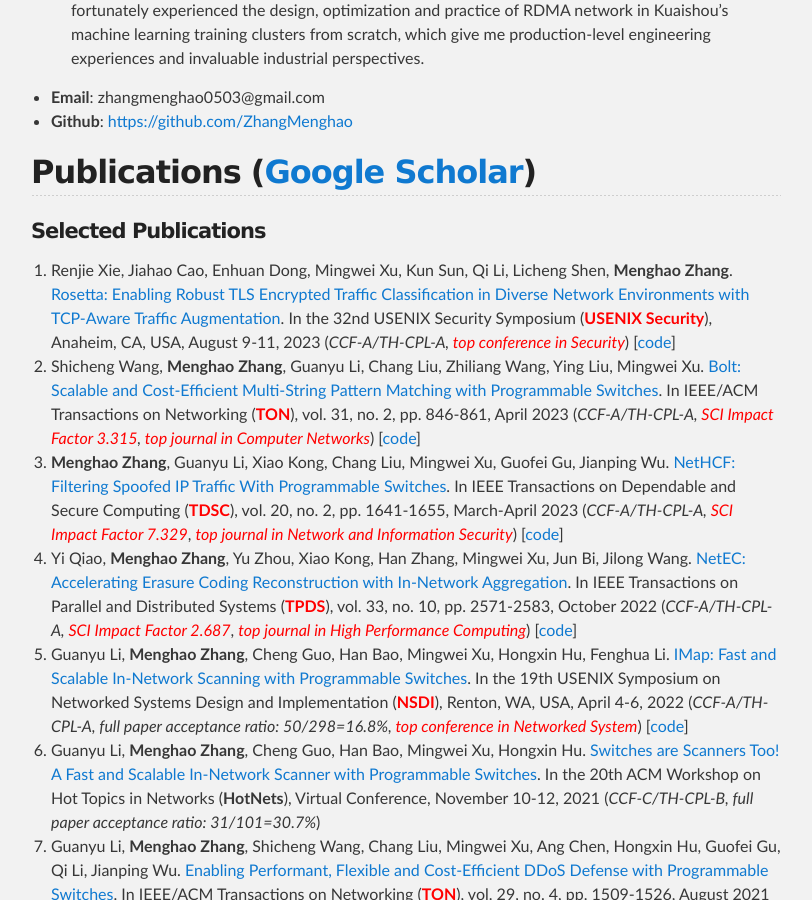
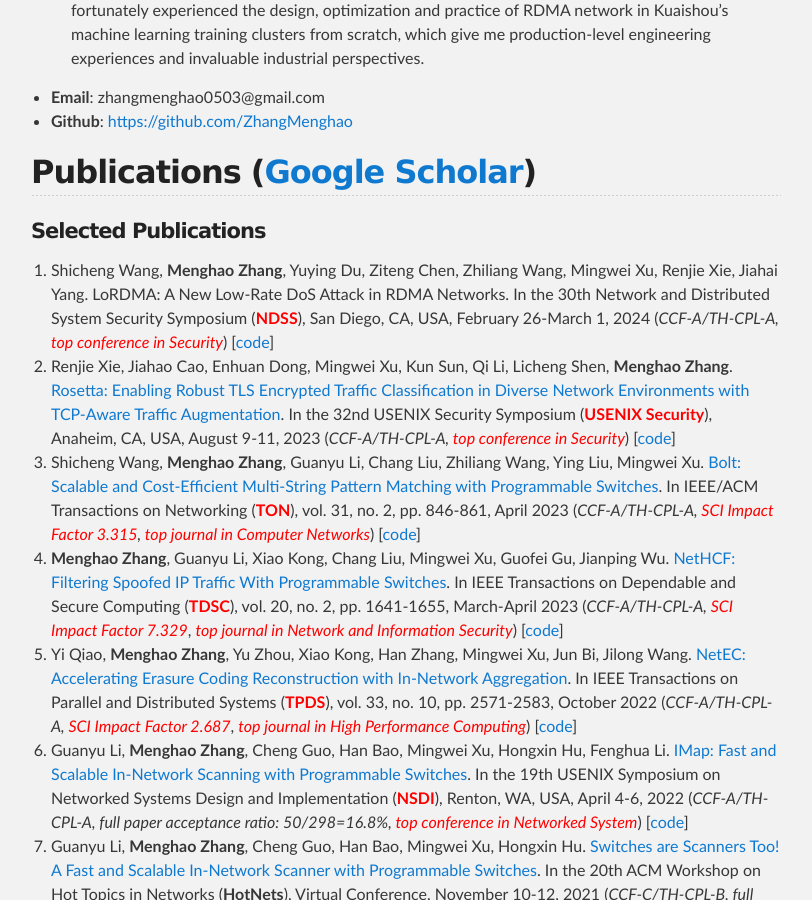
Before and after one commit to zhangmenghao/zhangmenghao.github.io, a Jekyll site: the page built from index.md, in a window 1280 px wide and 900 px high, scrolled down 950 px. Shown: the whole window, without its empty margins (234-1046 px from the left). Built offline with Jekyll 4.4.1, drawn with Linux system fonts in a browser that asks for light colours.

Commit message:
Add NDSS 2023

```diff
--- a/index.md
+++ b/index.md
@@ -25,6 +25,9 @@
 ## Publications ([Google Scholar](https://scholar.google.com/citations?user=fv-p85gAAAAJ&hl=zh-CN))
 <!-- (* indicates that I am the corresponding author) -->
 #### Selected Publications
+14. Shicheng Wang, __Menghao Zhang__, Yuying Du, Ziteng Chen, Zhiliang Wang, Mingwei Xu, Renjie Xie, Jiahai Yang.
+LoRDMA: A New Low-Rate DoS Attack in RDMA Networks.
+In the 30th Network and Distributed System Security Symposium (**<font color='red'>NDSS</font>**), San Diego, CA, USA, February 26-March 1, 2024 (*CCF-A/TH-CPL-A, <font color='red'>top conference in Security</font>*) [[code](https://github.com/LoRDMA-anonymous/LoRDMA)]
 13. Renjie Xie, Jiahao Cao, Enhuan Dong, Mingwei Xu, Kun Sun, Qi Li, Licheng Shen, __Menghao Zhang__.
 [Rosetta: Enabling Robust TLS Encrypted Traffic Classification in Diverse Network Environments with TCP-Aware Traffic Augmentation](./papers/security23-Rosetta.pdf).
 In the 32nd USENIX Security Symposium (**<font color='red'>USENIX Security</font>**), Anaheim, CA, USA, August 9-11, 2023 (*CCF-A/TH-CPL-A, <font color='red'>top conference in Security</font>*) [[code](https://github.com/sunskyXX/Rosetta)]
```
